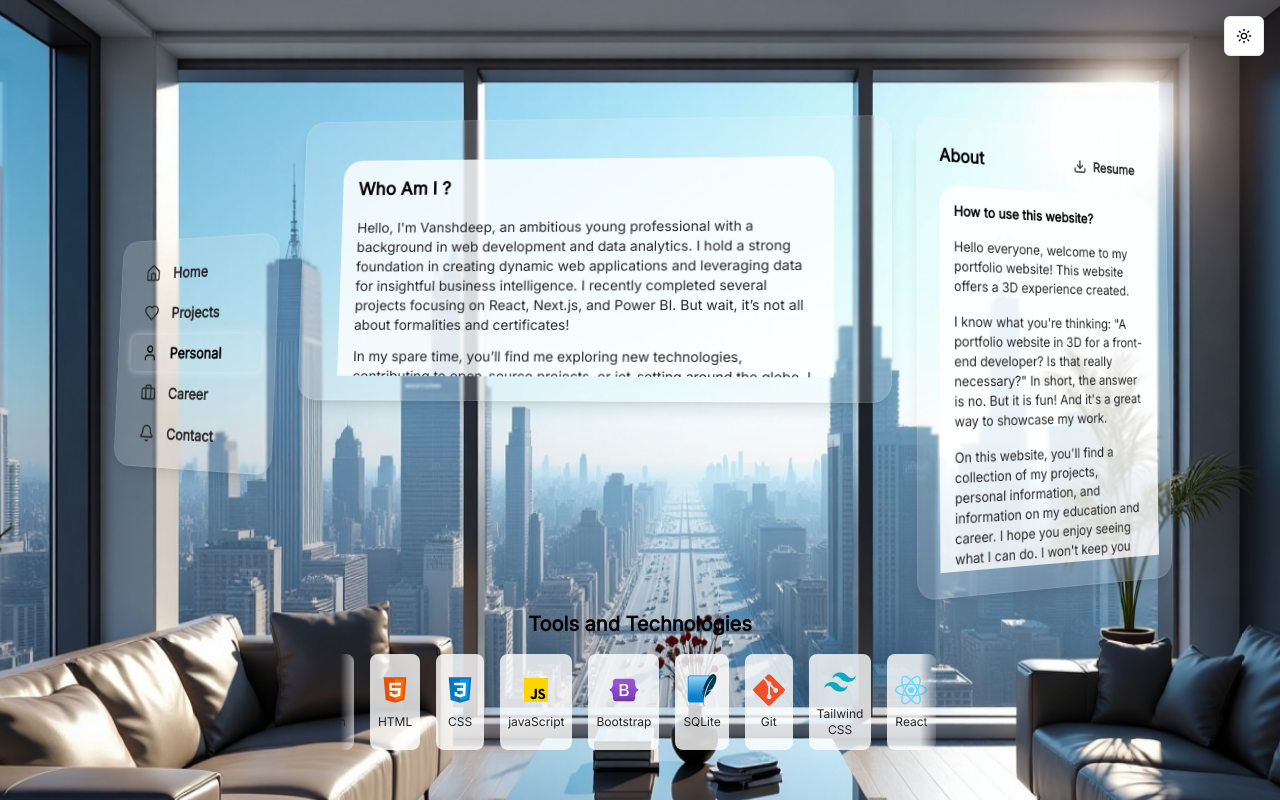
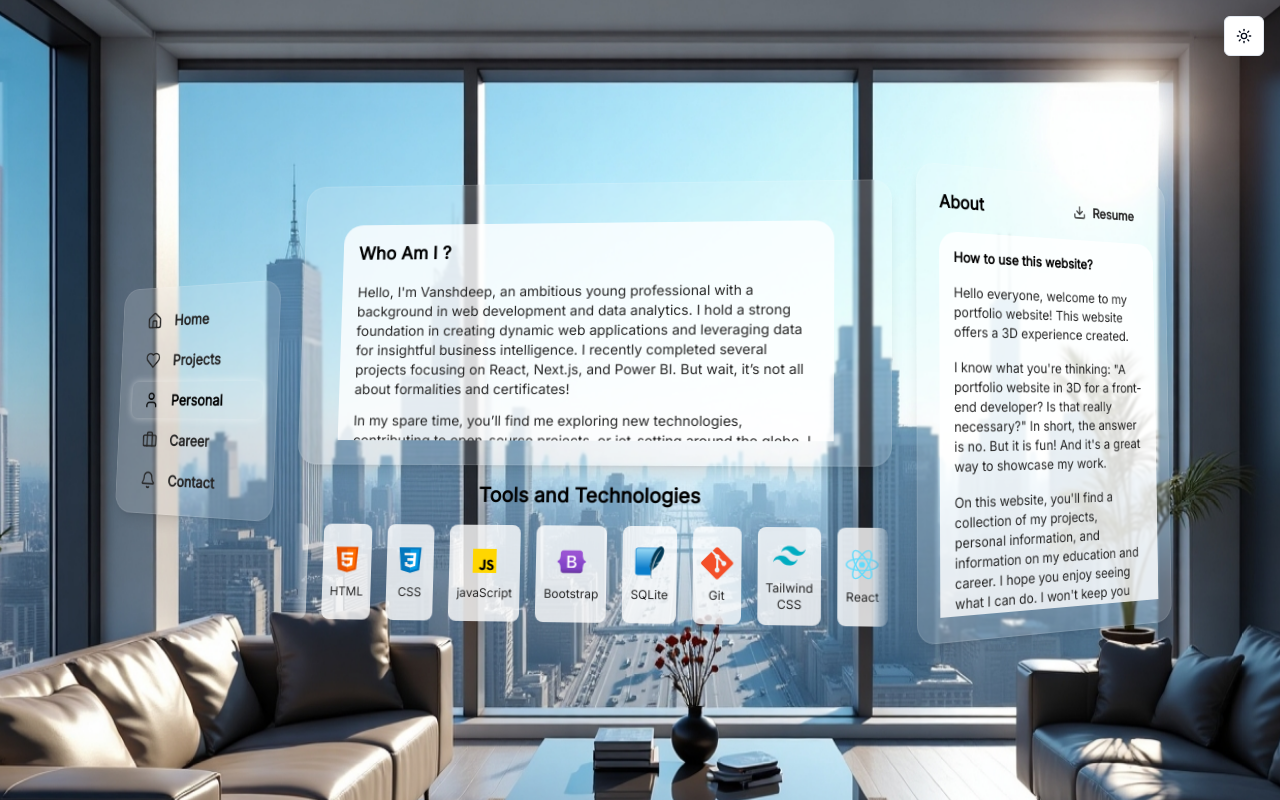
Before and after one commit to 20bcs6794/vansh, a Next.js app: page / in a window 1280 px wide. Both pictures are taken after a click on the button "Personal". Built offline with nearby package versions, Linux system fonts and the light colour scheme.

Commit message:
align vertically center all the panel under personal sections

```diff
--- a/src/components/glass-panel-layout.tsx
+++ b/src/components/glass-panel-layout.tsx
@@ -700,7 +700,7 @@ export function GlassPanelLayout() {
       <div style={{ perspective: '2000px' }}>
         <div
           ref={panelsContainerRef}
-          className="flex items-start justify-center gap-6 w-full max-w-[1300px] pt-16"
+          className="flex items-center justify-center gap-6 w-full max-w-[1300px]"
           style={{ transition: 'transform 0.3s ease-out' }}
         >
           <div className="h-[480px] hidden md:flex items-center">
@@ -722,7 +722,7 @@ export function GlassPanelLayout() {
             </GlassPanel>
           </div>
 
-          <div className="flex-1 flex justify-center">
+          <div className="flex flex-col gap-4">
             <GlassPanel
               className={cn(
                 "flex flex-col w-[600px] transition-all duration-300",
@@ -737,6 +737,25 @@ export function GlassPanelLayout() {
                   </div>
               </ScrollArea>
             </GlassPanel>
+
+            {activeView === 'Personal' && (
+              <div className="flex flex-col items-center z-30">
+                  <div className="w-[600px] flex flex-col items-center">
+                      <h3 className="text-xl font-bold text-black dark:text-white mb-4">Tools and Technologies</h3>
+                      <div className="relative group w-full overflow-hidden [mask-image:linear-gradient(to_right,transparent_0,black_20px,black_calc(100%-20px),transparent_100%)]">
+                          <div className="flex shrink-0 gap-4 animate-scroll-x group-hover:[animation-play-state:paused]">
+                              {technologiesWithIcons.map((tech, index) => (
+                                  <TechnologyCard key={`${tech.name}-${index}`} name={tech.name} icon={tech.icon} />
+                              ))}
+                              {/* Duplicate for seamless scroll */}
+                              {technologiesWithIcons.map((tech, index) => (
+                                  <TechnologyCard key={`${tech.name}-duplicate-${index}`} name={tech.name} icon={tech.icon} />
+                              ))}
+                          </div>
+                      </div>
+                  </div>
+              </div>
+            )}
           </div>
 
 
@@ -765,25 +784,6 @@ export function GlassPanelLayout() {
           </GlassPanel>
         </div>
       </div>
-
-      {activeView === 'Personal' && (
-        <div className="relative bottom-0 left-0 right-0 flex flex-col items-center z-30 mt-4">
-            <div className="w-[600px] flex flex-col items-center">
-                <h3 className="text-xl font-bold text-black dark:text-white mb-4">Tools and Technologies</h3>
-                <div className="relative group w-full overflow-hidden [mask-image:linear-gradient(to_right,transparent_0,black_20px,black_calc(100%-20px),transparent_100%)]">
-                    <div className="flex shrink-0 gap-4 animate-scroll-x group-hover:[animation-play-state:paused]">
-                        {technologiesWithIcons.map((tech, index) => (
-                            <TechnologyCard key={`${tech.name}-${index}`} name={tech.name} icon={tech.icon} />
-                        ))}
-                        {/* Duplicate for seamless scroll */}
-                         {technologiesWithIcons.map((tech, index) => (
-                            <TechnologyCard key={`${tech.name}-duplicate-${index}`} name={tech.name} icon={tech.icon} />
-                        ))}
-                    </div>
-                </div>
-            </div>
-        </div>
-      )}
     </div>
   );
 }
```
